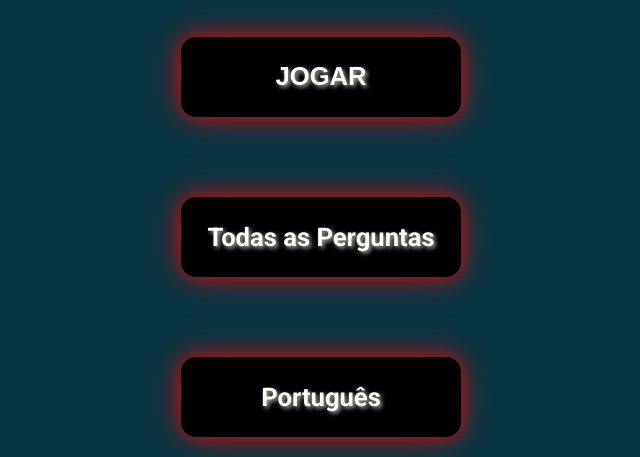
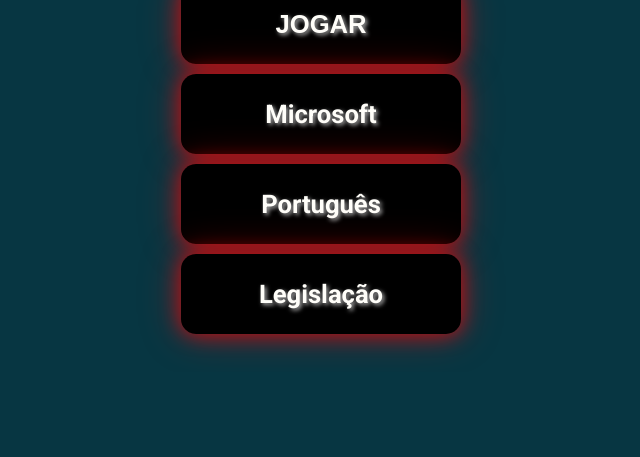
Before and after one commit to DionKelvyn/Show-do-Dion, a plain HTML site: page index.html in a window 1280 px wide. Shown: the part 468-925 px from the top of the page, without its empty margins (319-959 px from the left). After the commit the page ends 840 px from the top, so only its background shows below. Drawn offline with Linux system fonts and the light colour scheme.

Commit message:
ajuste visual

```diff
--- a/index.html
+++ b/index.html
@@ -20,10 +20,13 @@
             <p>JOGAR</p>
             </button>
             <a href="todas-as-perguntas.html" class="card-play">
-            <p>Todas as Perguntas</p>
+            <p>Microsoft</p>
             </a>
             <a href="portugues.html" class="card-play">
             <p>Português</p>
+            </a>
+            <a href="legislacao.html" class="card-play">
+            <p>Legislação</p>
             </a>
         </div>
 
--- a/style.css
+++ b/style.css
@@ -78,7 +78,7 @@ body, html { /* Estilos globais para a página */
 /* Estilos da Tela Inicial */
 #tela-inicial {
  justify-content: center; /* Centraliza verticalmente */
- gap: 80px; /* Espaçamento entre o logo e o botão */
+ gap: 10px; /* Espaçamento entre o logo e o botão */
 }
 
 .logo-inicial {
```
